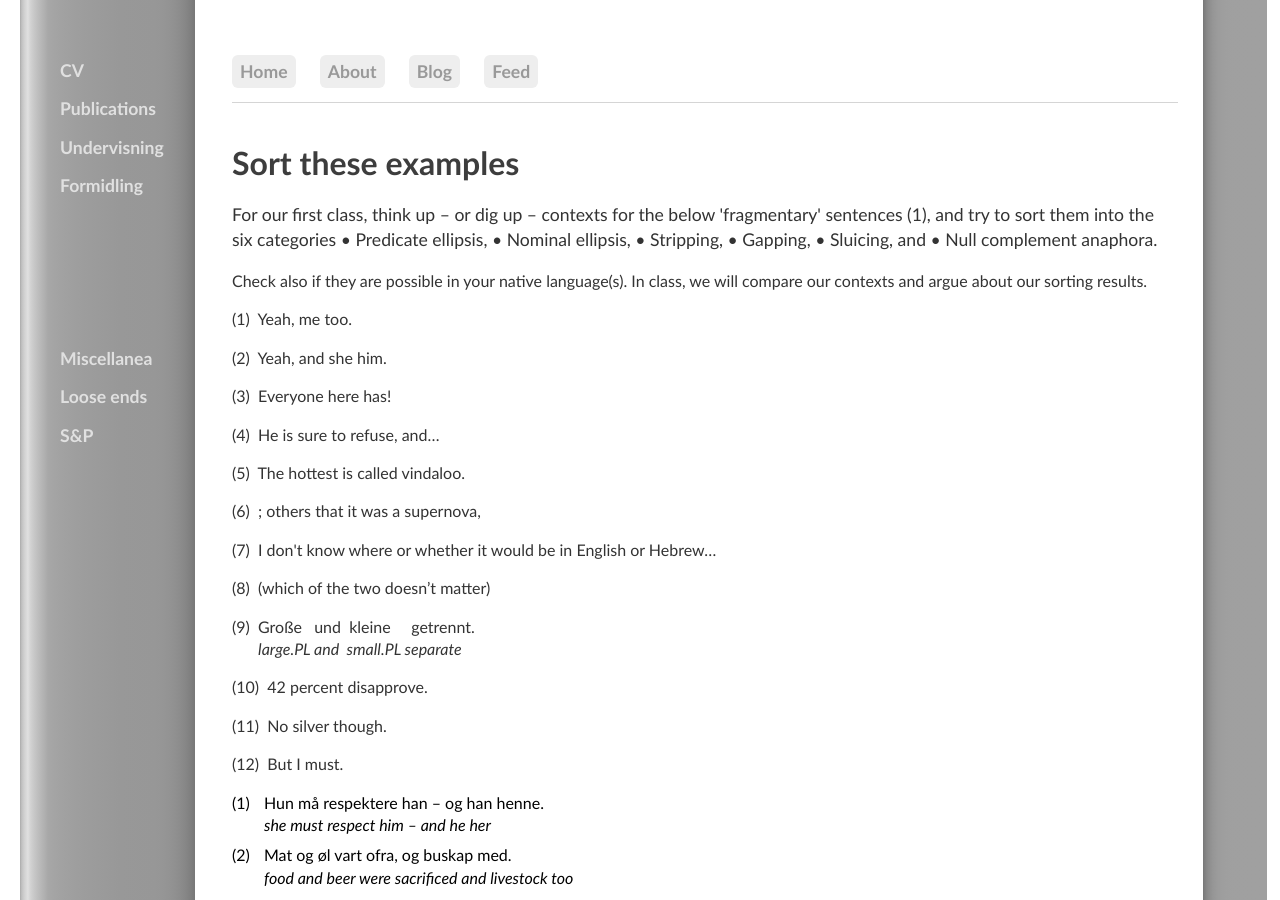
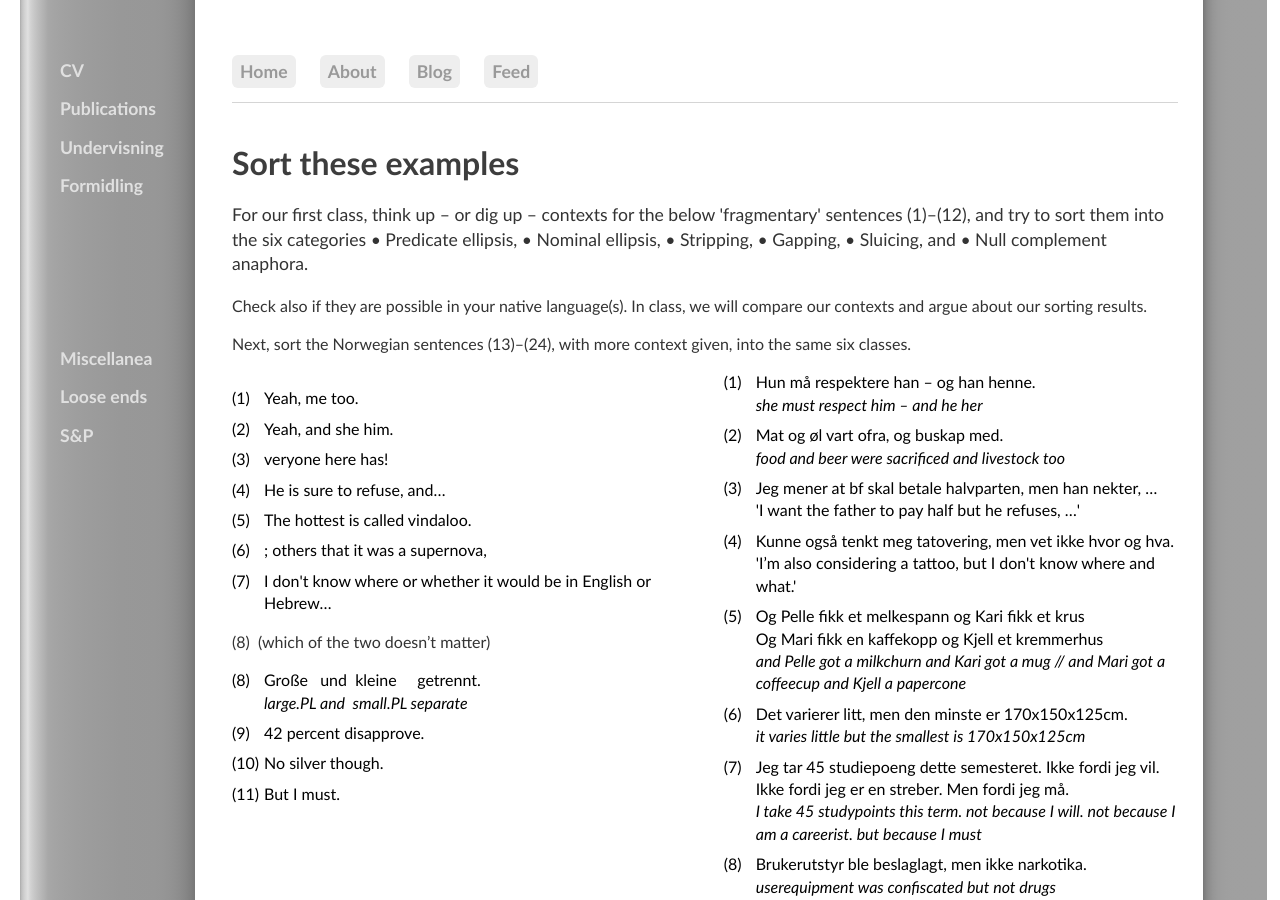
Before and after one commit to kjelljs/kjelljs.github.io, a Jekyll site: the page built from courses/ellipsis/consider.html, in a window 1280 px wide and 900 px high. Built offline with Jekyll 4.4.1, drawn with Linux system fonts in a browser that asks for light colours.

Commit message:
Update consider.html

```diff
--- a/courses/ellipsis/consider.html
+++ b/courses/ellipsis/consider.html
@@ -25,35 +25,36 @@
 </style>
 
 <div class="ingress">
-  <p>For our first class, think up – or dig up – contexts for the below 'fragmentary' sentences (1), and try to sort them into the six categories • Predicate ellipsis, • Nominal ellipsis, • Stripping, • Gapping, • Sluicing, and • Null complement anaphora.</p></div>
+  <p>For our first class, think up – or dig up – contexts for the below 'fragmentary' sentences (1)–(12), and try to sort them into the six categories • Predicate ellipsis, • Nominal ellipsis, • Stripping, • Gapping, • Sluicing, and • Null complement anaphora.</p></div>
 <p>Check also if they are possible in your native language(s). In class, we will compare our contexts and argue about our sorting results.</p>
+<p>Next, sort the Norwegian sentences (13)–(24), with more context given, into the same six classes.</p>
+<div class="left">
+<ol><li>Yeah, me too.</li>
 
-<p>(1)  Yeah, me too.</p>
+<li>Yeah, and she him.</li>
 
-<p>(2)  Yeah, and she him.</p>
+<li>veryone here has!</li>
 
-<p>(3)  Everyone here has!</p>
+<li>He is sure to refuse, and…</li>
 
-<p>(4)  He is sure to refuse, and…</p>
+<li>The hottest is called vindaloo.</li>
 
-<p>(5)  The hottest is called vindaloo.</p>
+<li>; others that it was a supernova,</li>
 
-<p>(6)  ; others that it was a supernova,</p>
+<li>I don't know where or whether it would be in English or Hebrew…</li>
 
-<p>(7)  I don't know where or whether it would be in English or Hebrew…</p>
+<p>(8)  (which of the two doesn’t matter)</li>
 
-<p>(8)  (which of the two doesn’t matter)</p>
+<li>Große   und  kleine     getrennt.</br><em>large.PL and  small.PL separate</em></li>
 
-<p>(9)  Große   und  kleine     getrennt.<br><span style="color: #ffffff;">(9)</span>  <em>large.PL and  small.PL separate</em></p>
+<li>42 percent disapprove.</li>
 
-<p>(10)  42 percent disapprove.</p>
+<li>No silver though.</li>
 
-<p>(11)  No silver though.</p>
+<li>But I must.</li>
 
-<p>(12)  But I must.</p>
-
-<p></p>
-
+</div>
+<div class="right">
 <ol><li>Hun må respektere han – og han henne.<br><em>she must respect him – and he her</em></li>
 
 <li>Mat og øl vart ofra, og buskap med.<br><em>food and beer were sacrificed and livestock too</em></li>
@@ -78,3 +79,4 @@
 
 <li>Emily vel å ikkje ta meir enn ho treng, men det tyder ikkje at ho ikkje kan.<br><em>Emily chooses to not take more than she needs but that means not that she not can</em></li>
 </ol>
+</div>
```
